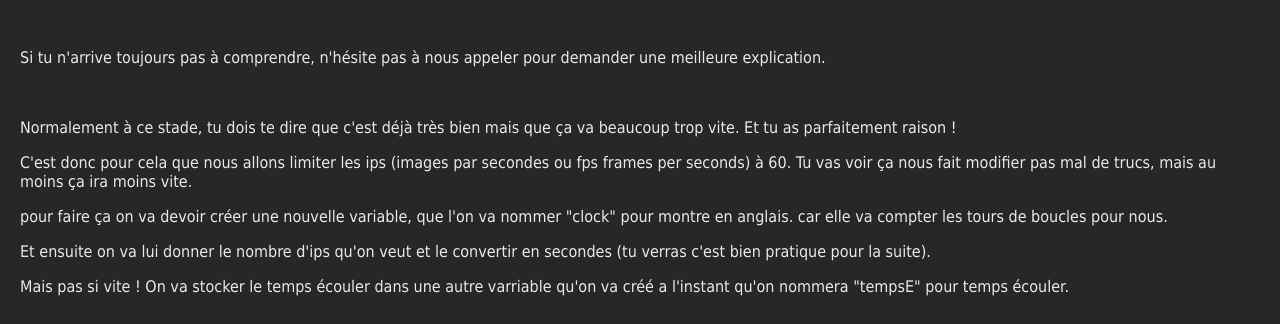
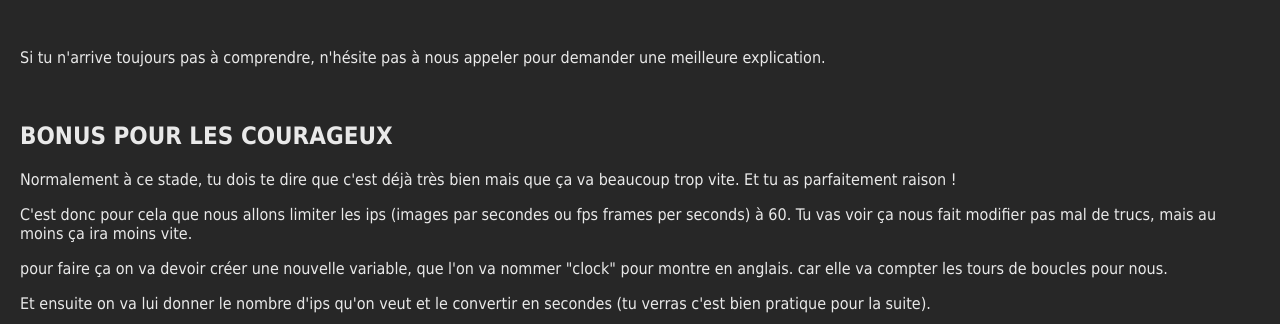
Before and after one commit to Noralya/Tutoriel-jeu-python, a plain HTML site: page Tutoriel/more/index5.html in a window 1280 px wide. Shown: the part 1792-2116 px from the top of the page. Drawn offline with Linux system fonts and the light colour scheme; a script that the page names is missing.

Commit message:
fix: index 5

```diff
--- a/Tutoriel/more/index5.html
+++ b/Tutoriel/more/index5.html
@@ -97,6 +97,7 @@
 
         <br>
 
+        <h1>BONUS POUR LES COURAGEUX</h1>
         <p>Normalement à ce stade, tu dois te dire que c'est déjà très bien mais que ça va beaucoup trop vite. Et tu as parfaitement raison !</p>
         <p>C'est donc pour cela que nous allons limiter les ips (images par secondes ou fps frames per seconds) à 60. Tu vas voir ça nous fait modifier pas mal de trucs,
             mais au moins ça ira moins vite.</p>
```
Also changed, not shown: Tutoriel/assets/FPS.PNG, Tutoriel/assets/MAJ_CHRONO.PNG, Tutoriel/assets/PROJO_FPS.PNG.
